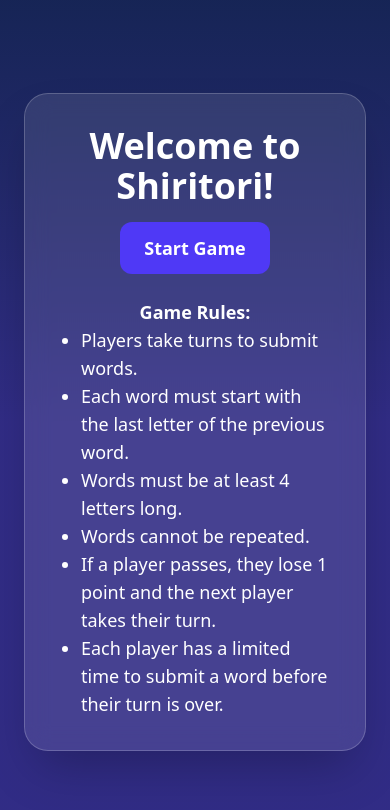
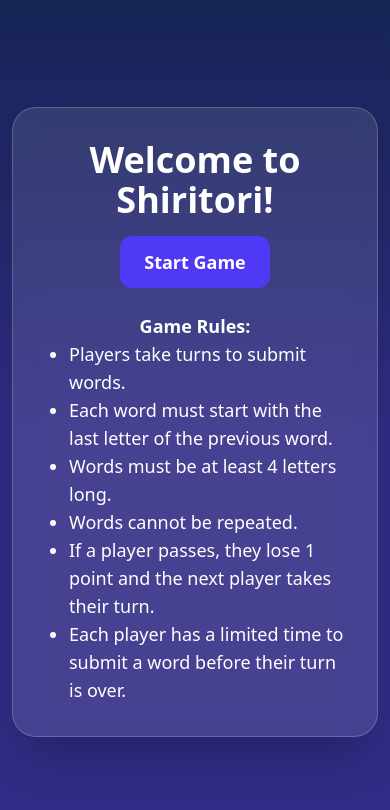
Before and after one commit to sajjadjim/shiritori-react, a React (Vite) app: page / in a window 390 px wide. Shown: the top 810 px of the page. Built offline with nearby package versions, Linux system fonts and the light colour scheme.

Commit message:
update the design and some funtionality

```diff
--- a/src/App.jsx
+++ b/src/App.jsx
@@ -198,7 +198,7 @@ export default function App() {
 
   return (
     <div className="bg-gradient-to-b from-blue-950 via-indigo-900 to-indigo-900 min-h-screen">
-      <div className="min-h-screen p-6 flex items-center justify-center">
+      <div className="min-h-screen md:p-6 p-3 flex items-center justify-center">
         <div className="mx-auto max-w-5xl space-y-6 bg-white/10 backdrop-blur-md rounded-3xl shadow-2xl p-8 border border-white/20">
           {!gameStarted ? (
             <div className="text-center text-white">
```
